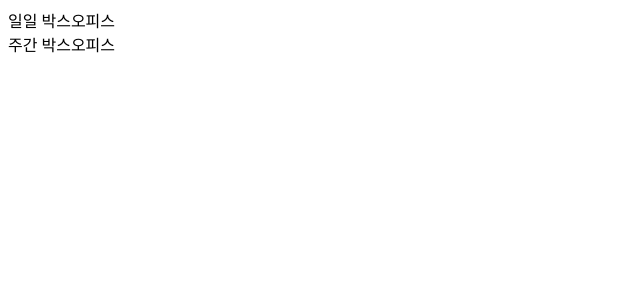
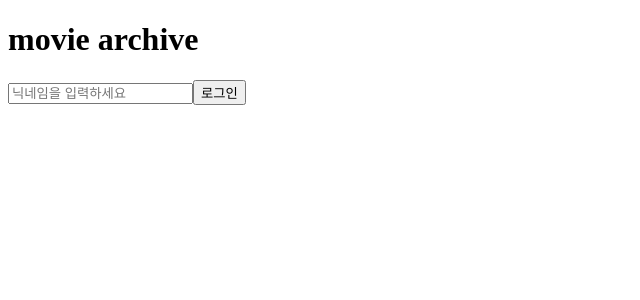
Before and after one commit to cindyzzang/react_movieApp, a React (Create React App) app: page / in a window 1280 px wide. Shown: the top 300 px of the page, without its empty margins (0-640 px from the left). Built offline with nearby package versions, Linux system fonts and the light colour scheme.

Commit message:
로그인 화면

```diff
--- /dev/null
+++ b/src/components/Login.js
@@ -0,0 +1,28 @@
+import {useState} from "react";
+
+function Login({onLogin}) {
+    const [name, setName] = useState("")
+
+    function onChange(e) {
+        setName(e.target.value)
+    }
+    function onClick(e) {
+        if (name == "") {
+            e.preventDefault()
+            alert("닉네임을 입력하세요")
+        } else {
+            onLogin(name)
+        }
+    }
+
+
+    return (
+        <div>
+            <input onChange={onChange} placeholder={"닉네임을 입력하세요"}/>
+            <button onClick={onClick}>로그인</button>
+        </div>
+
+    )
+}
+
+export default Login
--- a/src/routes/DailyBoxOffice.js
+++ b/src/routes/DailyBoxOffice.js
@@ -30,7 +30,7 @@ function DailyBoxOffice() {
 
     return <div className={"content"}>
             <div className={"dateBox"}>
-                <Link to={`/`}><button>뒤로 가기</button></Link>
+                <Link to={`/daily`}><button>뒤로 가기</button></Link>
                 <h1>{date}</h1>
                 <Link to='/weekly'><button > {"주간 박스오피스"}</button></Link>
             </div>
--- a/src/routes/Home.js
+++ b/src/routes/Home.js
@@ -1,23 +1,40 @@
 import {useEffect, useState} from "react";
-import Movie from "../components/Movie";
-import DailyBoxOffice from "./DailyBoxOffice";
-import {useParams,Link} from "react-router-dom";
-import WeeklyBoxOffice from "./WeeklyBoxOffice";
 import "../styles/Home.css"
+import Login from "../components/Login";
 
 
 function Home() {
-    const [invert,setInvert] = useState(false)
-    const {date} = useParams()
-    function onInvert() {
-        setInvert(invert => !invert)
+    const [loggedIn, setLoggedIn] = useState(false);
+    const [nickname, setNickname] = useState("");
+
+    function handleLogin(nickname) {
+        setNickname(nickname);
+        setLoggedIn(true);
     }
 
-    return (
-        <div className={"container"}>
-            <Link to={'/daily'}>일일 박스오피스</Link>
-            <Link to={'/weekly'}>주간 박스오피스</Link>
+    function handleLogout() {
+        setNickname("");
+        setLoggedIn(false);
+    }
+
+    return <div>
+        <h1>{nickname} movie archive</h1>
+        {loggedIn ? (
+            <div>
+                <button>boxoffice</button>
+                <button>review</button>
+                <button>추가하기</button>
+                <ul>
+                    <li>영화영화포스터포스터</li>
+                </ul>
+                <div>
+                    <button onClick={handleLogout}>Logout</button>
+                </div>
+            </div>
+        ) : (
+            <Login onLogin={handleLogin} />
+        )}
         </div>
-    )}
+    }
 
 export default Home;
```
